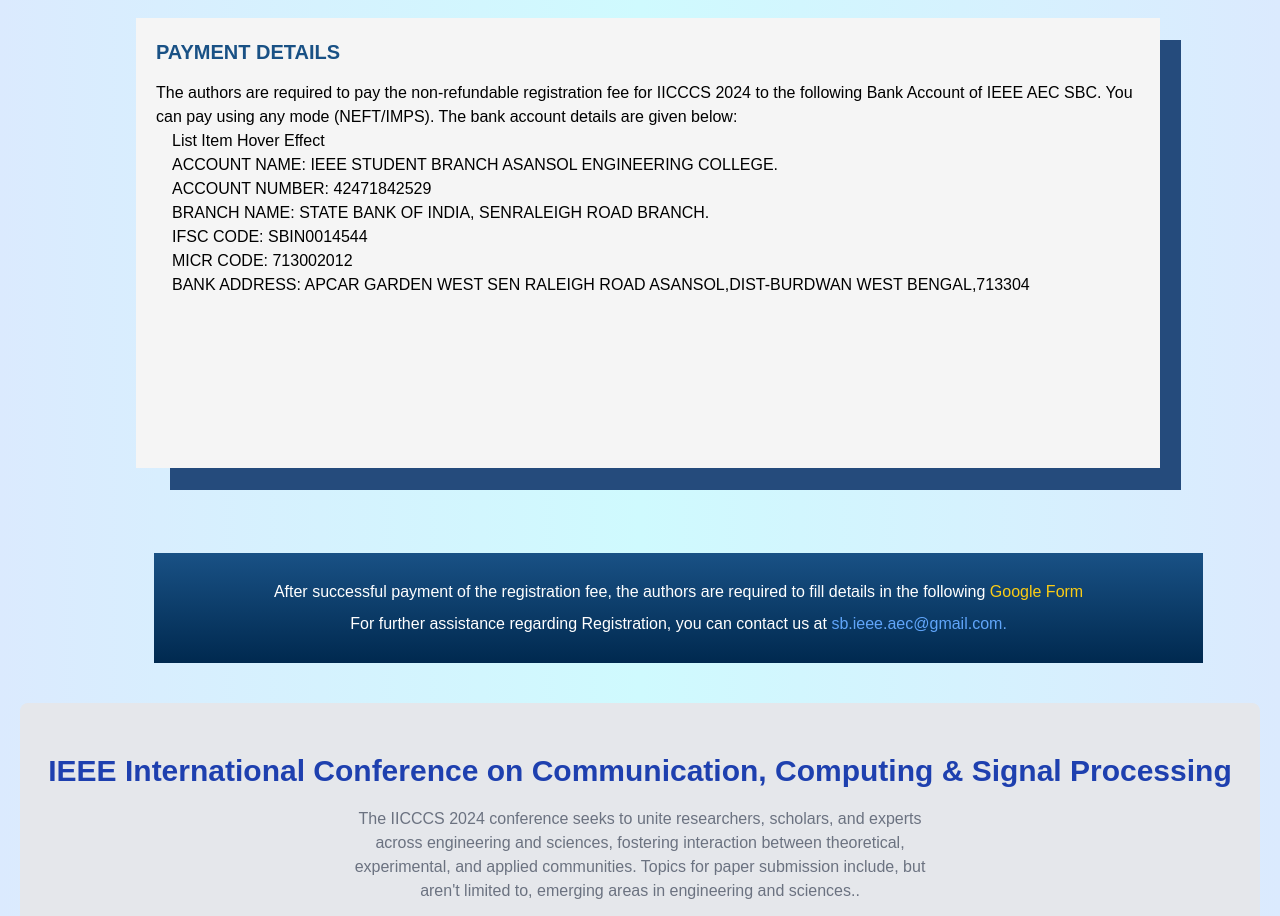
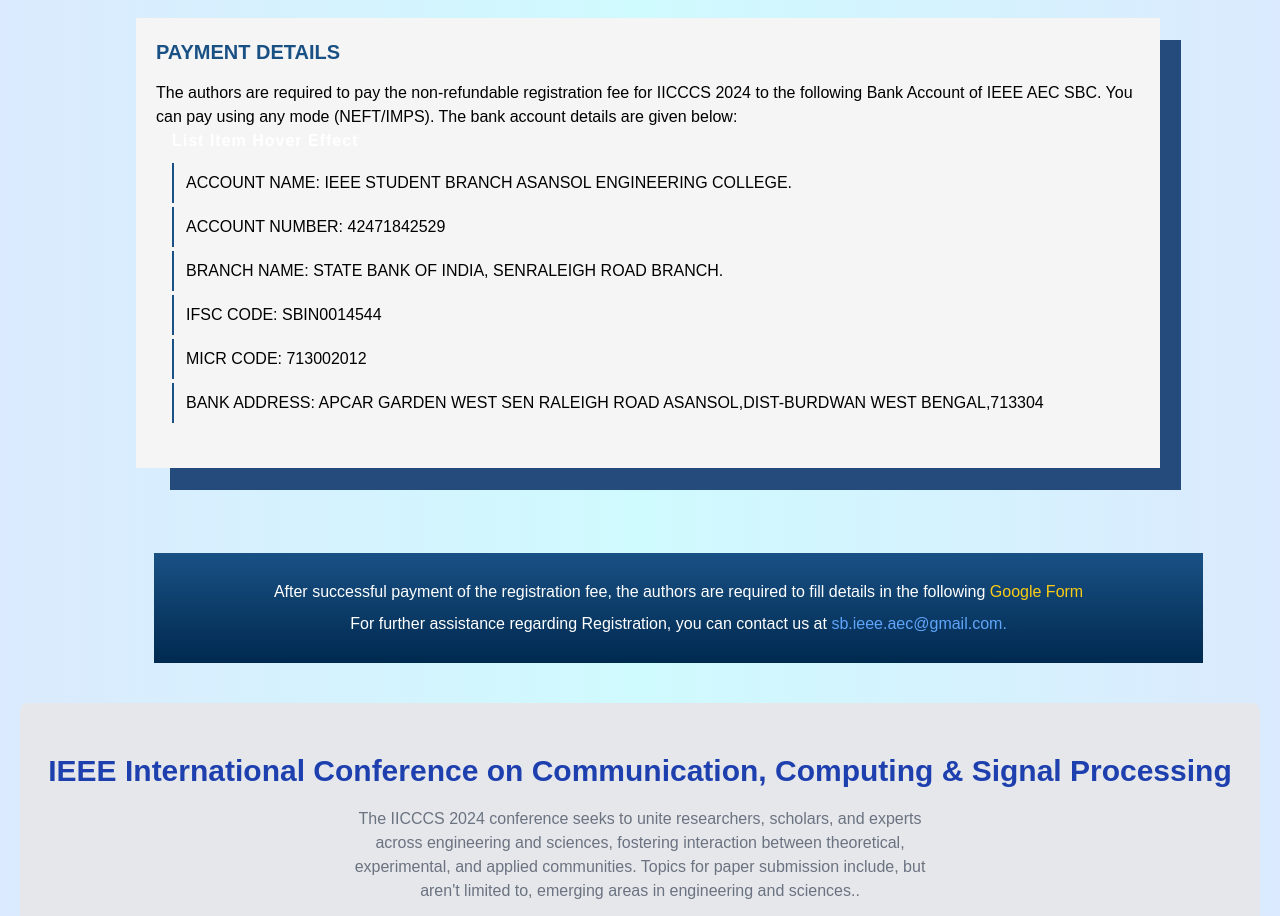
Before and after one commit to AEC-ECE-Developers/Registration-Page, a website built with Vite: page index.html in a window 1280 px wide. Shown: the part 780-1696 px from the top of the page. Built offline with nearby package versions, Linux system fonts and the light colour scheme.

Commit message:
Update committee.css
list change css added

```diff
--- a/committee.css
+++ b/committee.css
@@ -222,3 +222,68 @@
     margin-bottom: 40px;
     margin-top: -37px;
   }
+
+ @import url("https://fonts.googleapis.com/css2?family=Poppins:wght@200;300;400;500;600;700;800;900&display=swap");
+* {
+  margin: 0;
+  padding: 0;
+  box-sizing: border-box;
+  font-family: "Poppins", sans-serif;
+}
+body {
+  display: flex;
+  justify-content: center;
+  align-items: center;
+  background: #000;
+  min-height: 100vh;
+}
+.list {
+  position: relative;
+}
+.list h2 {
+  color: #fff;
+  font-weight: 700;
+  letter-spacing: 1px;
+  margin-bottom: 10px;
+}
+.list ul {
+  position: relative;
+}
+.list ul li {
+  position: relative;
+  left: 0;
+
+  color: black;
+  list-style: none;
+  margin: 4px 0;
+  border-left: 2px solid #195185;
+  transition: 0.5s;
+  cursor: pointer;
+}
+.list ul li:hover {
+  left: 10px;
+}
+.list ul li span {
+  position: relative;
+  padding: 8px;
+  padding-left: 12px;
+  display: inline-block;
+  z-index: 1;
+  transition: 0.5s;
+}
+.list ul li:hover span {
+    color: #fce4ec;
+}
+.list ul li:before {
+  content: "";
+  position: absolute;
+  width: 100%;
+  height: 100%;
+  background: #195185;
+  transform: scaleX(0);
+  transform-origin: left;
+  transition: 0.5s;
+}
+.list ul li:hover:before {
+  transform: scaleX(1);
+}
```
